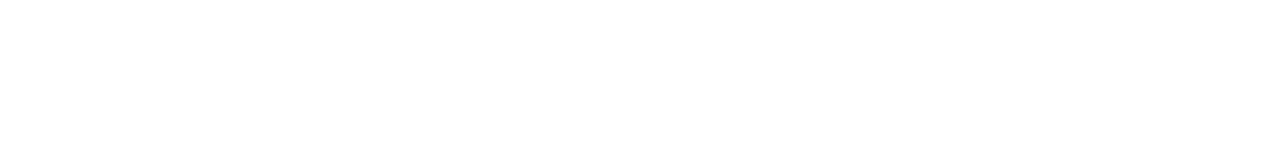
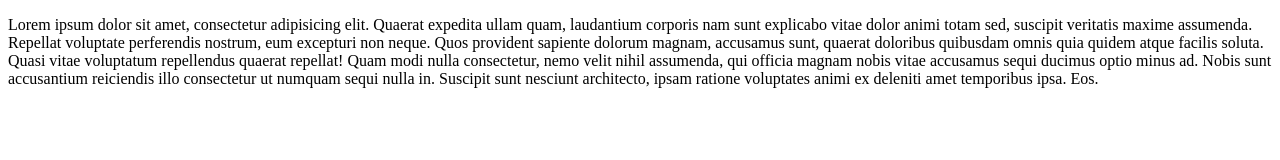
Before and after one commit to matthewparris/gittyGittyBangBang, a plain HTML site: page index.html in a window 1280 px wide. Drawn offline with Linux system fonts and the light colour scheme.

Commit message:
added p tag with lorem text

```diff
--- a/index.html
+++ b/index.html
@@ -5,6 +5,6 @@
 	<title>Gitty Gitty Bang Bang</title>
 </head>
 <body>
-
+	<p>Lorem ipsum dolor sit amet, consectetur adipisicing elit. Quaerat expedita ullam quam, laudantium corporis nam sunt explicabo vitae dolor animi totam sed, suscipit veritatis maxime assumenda. Repellat voluptate perferendis nostrum, eum excepturi non neque. Quos provident sapiente dolorum magnam, accusamus sunt, quaerat doloribus quibusdam omnis quia quidem atque facilis soluta. Quasi vitae voluptatum repellendus quaerat repellat! Quam modi nulla consectetur, nemo velit nihil assumenda, qui officia magnam nobis vitae accusamus sequi ducimus optio minus ad. Nobis sunt accusantium reiciendis illo consectetur ut numquam sequi nulla in. Suscipit sunt nesciunt architecto, ipsam ratione voluptates animi ex deleniti amet temporibus ipsa. Eos.</p>
 </body>
 </html>
```
